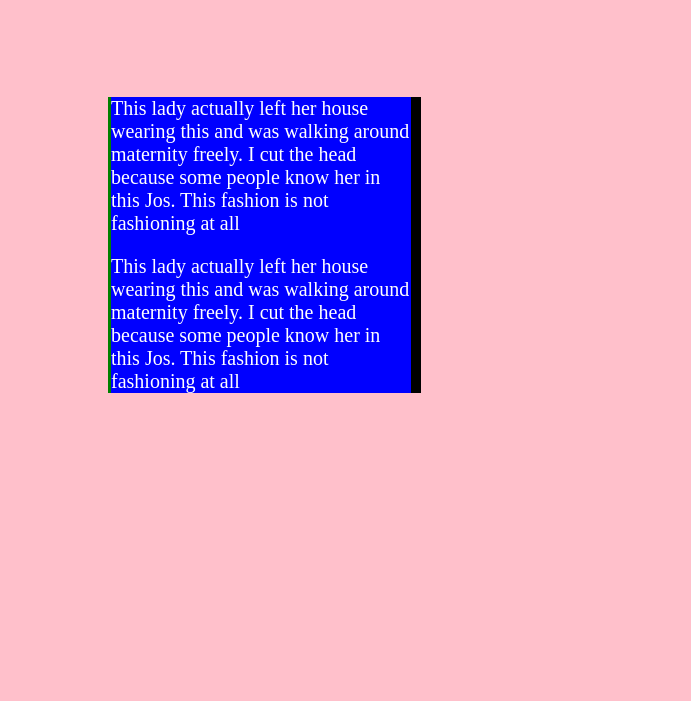
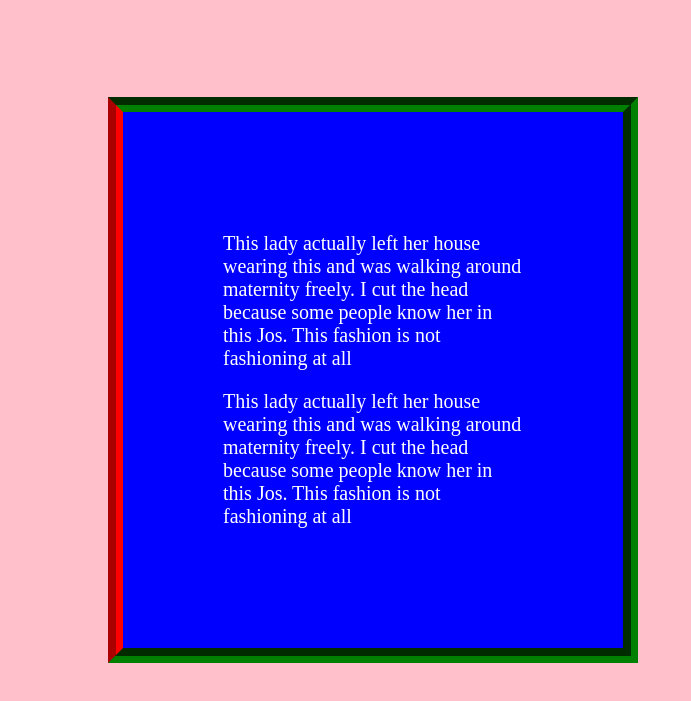
Before and after one commit to Marcus0266/box-model, a plain HTML site: page index.html in a window 1280 px wide. Shown: the part 91-792 px from the top of the page, without its empty margins (0-691 px from the left). Drawn offline with Linux system fonts and the light colour scheme; files that its build step writes are made by us from their sources.

Commit message:
Add files via upload

```diff
--- a/style.css
+++ b/style.css
@@ -13,16 +13,11 @@ h1 {
       width: 300px;
 
       margin: 100px;
-    border-left-color: 5px;
-    border-left-style: solid;
-    border-left-color: green;
+    border: 15px solid green;
+    border-left: 15px solid red;
+    border-style: groove;
+    padding: 100;
 
 
 
-
-    border-right-width: 10px;
-    border-right-style: solid;
-    border-right-color: black;
-
-
   }
```
Lines whose indentation alone changed are shown as unchanged.
